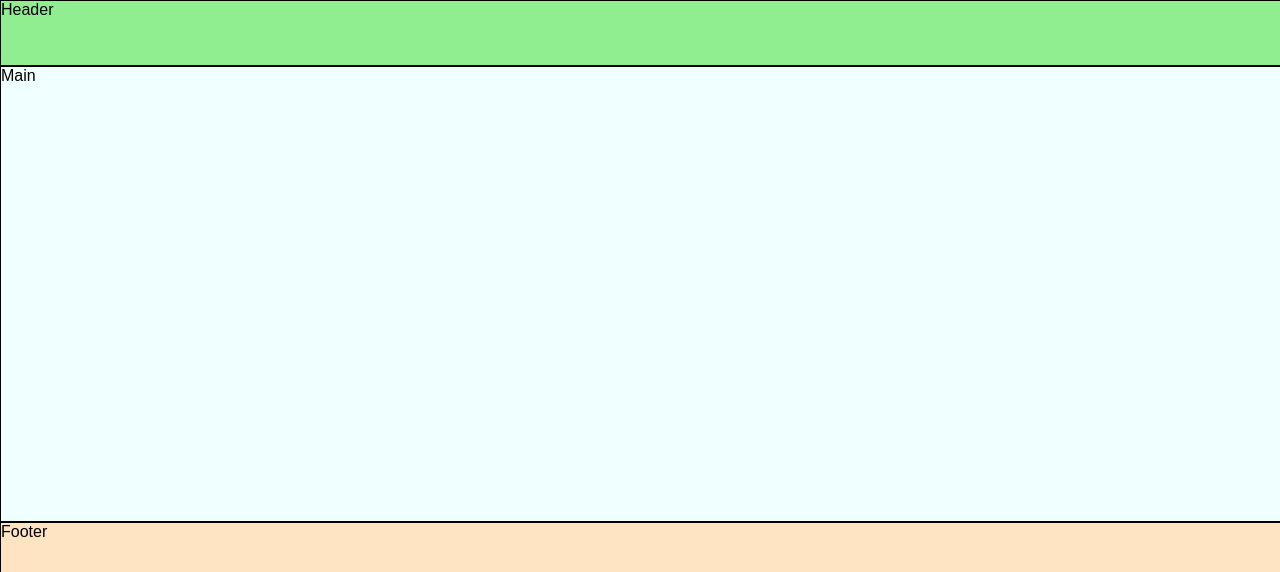
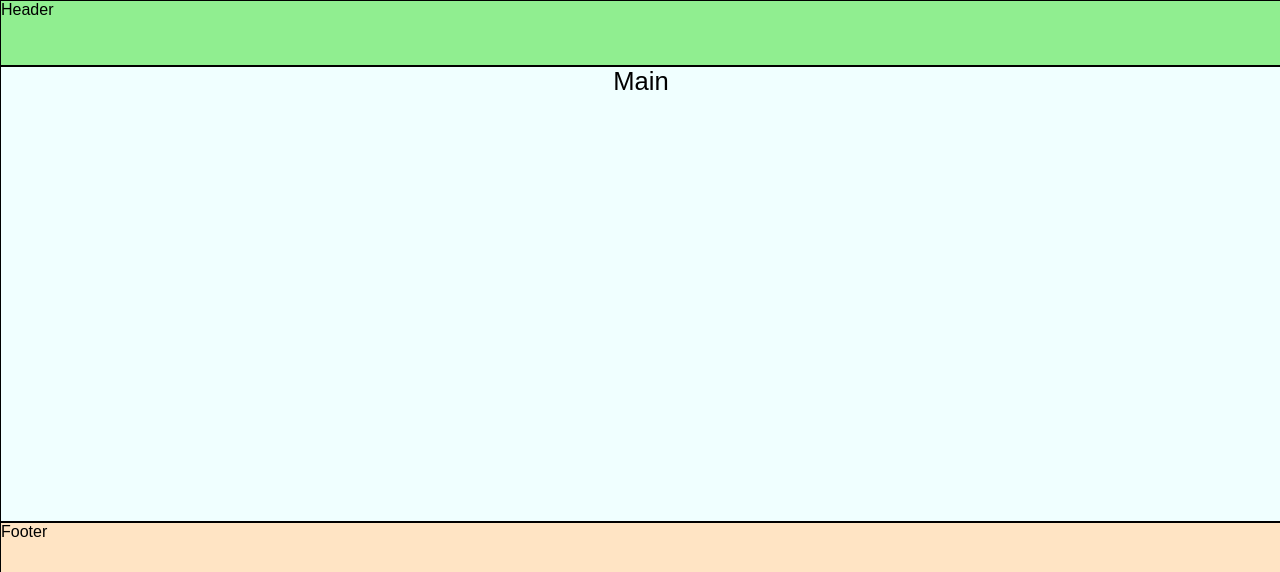
Before and after one commit to MokuaEnock/NxT-learn, a React (Create React App) app: page / in a window 1280 px wide. Shown: the top 572 px of the page. Built offline with nearby package versions, Linux system fonts and the light colour scheme.

Commit message:
add temporary styles for section and main

```diff
--- a/src/index.css
+++ b/src/index.css
@@ -30,6 +30,15 @@ body {
   background-color: azure;
   width: 100%;
   height: max-content;
+}
+
+main,
+section {
+  display: flex;
+  flex-direction: column;
+  align-items: center;
+  justify-items: center;
+  font-size: 2vw;
 }
 
 /* home  =========================================================================== */
```
